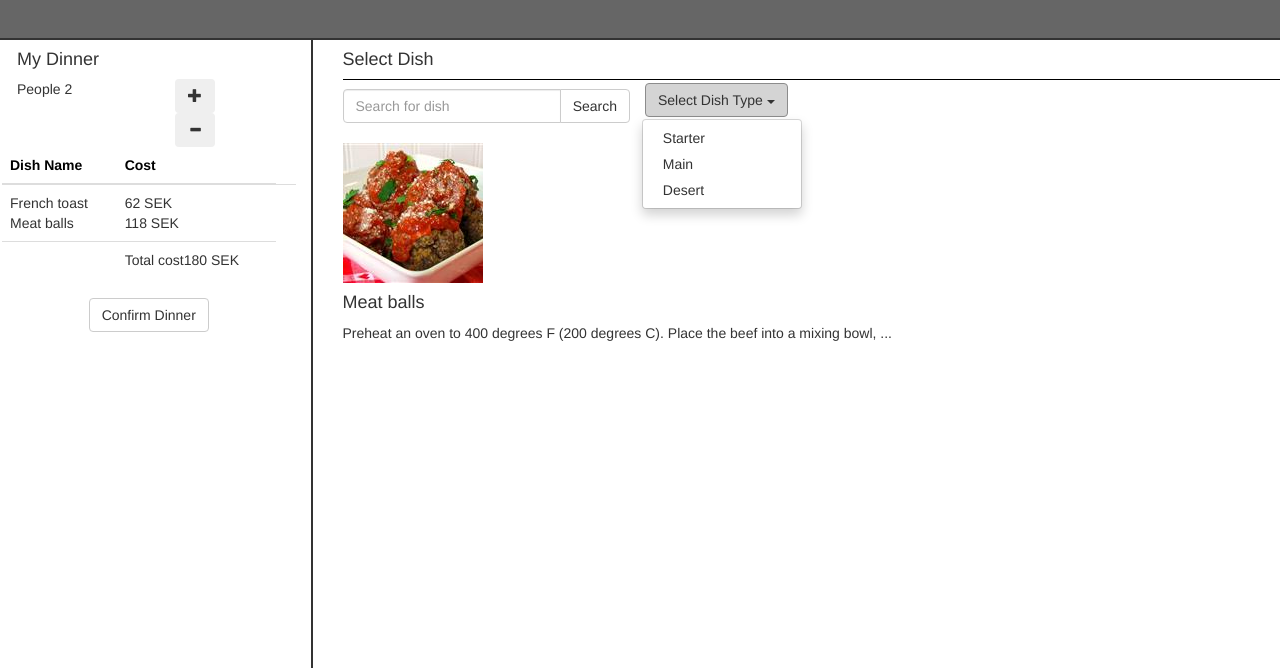
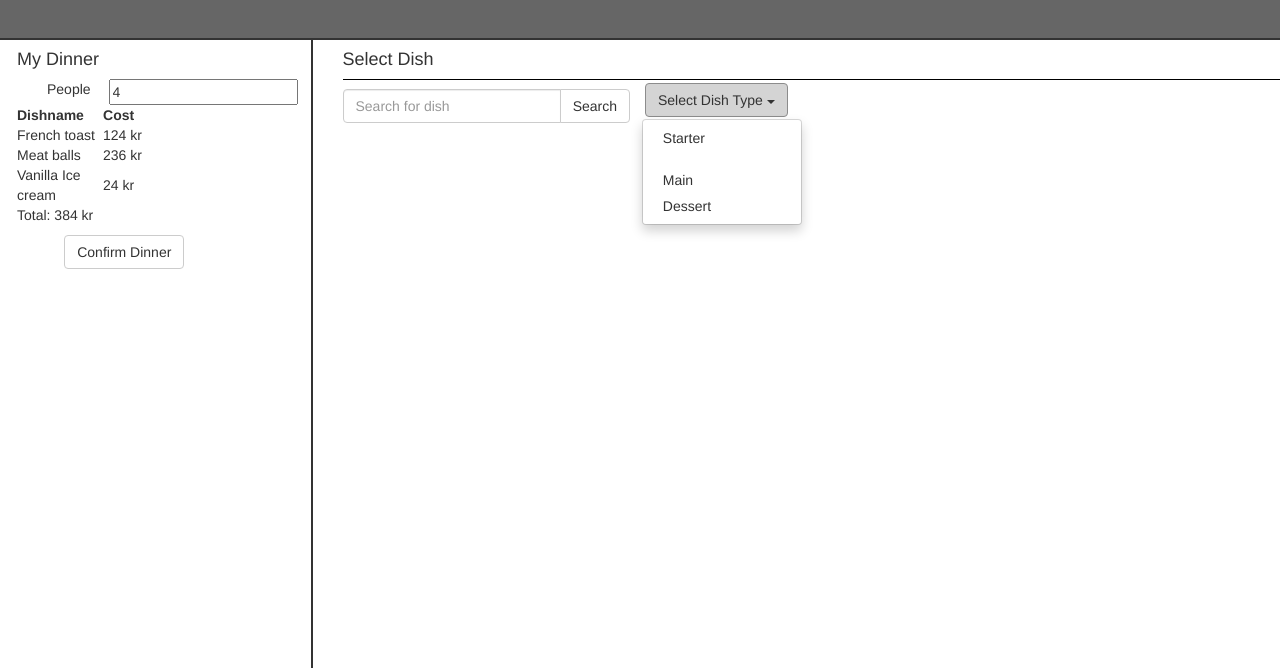
Before and after one commit to emmaklint/iprog, a plain HTML site: page lab2/dinnerview2.html in a window 1280 px wide. Both pictures are taken after a click on the button "Select Dish Type". Shown: the part 132-800 px from the top of the page. Drawn offline with nearby package versions, Linux system fonts and the light colour scheme.

Commit message:
Fixat så att view 4 visar view 2. Uppdaterat view 2 och 3.

```diff
--- a/lab2/dinnerView4.html
+++ b/lab2/dinnerView4.html
@@ -16,7 +16,23 @@
 		<div class="page-title">
 		    <h1>DINNER PLANNER<small> From the best chefs in the world directly into your kitchen.</small></h1>
 		</div>
-        <div>
+        <div class="row">
+            <div id="left-column" class="col-md-2">
+                <div class="left-content col-md-10">
+                    <h4>My Dinner</h4>
+                    <div class="col-md-12">
+                        <div class="col-md-4">People</div>
+                        <div id="number" class="col-md-6"></div>
+                    </div>
+
+                        <table id="table" width="70%"></table>
+                        <span id="totalPrice"></span>
+
+                        <button type="button" class="btn btn-default" style="display: block; margin: 0 auto;">Confirm Dinner</button>
+                </div>
+            </div>
+
+            <div id="right-content col-md-10">
                 <div id="dish" class="col-md-4">
                     <button type="button">back to Select Dish</button>
                 </div>
@@ -26,9 +42,8 @@
                         <span id="totalDishPrice"></span>
                         <button type="button">Confirm dish</button>
                     </div>
-
             </div>
-
+        </div>
     </div>
 
 
@@ -42,8 +57,8 @@
 	<!-- The application JavaScript code -->
 	<script src="js/app.js"></script>
 	<script src="js/model/dinnerModel.js"></script>
-	<script src="js/view/exampleView.js"></script>
+    <script src="js/view/dinnerView2.js"></script>
 	<script src="js/view/dinnerView4.js"></script>
-	<script src="js/view/exampleViewController.js"></script>
+<!--<script src="js/view/exampleViewController.js"></script> -->
   </body>
 </html>
--- a/lab2/dinnerview2.html
+++ b/lab2/dinnerview2.html
@@ -115,40 +115,17 @@
         <div id="left-column" class="col-md-2">
           <div class="left-content col-md-10">
             <h4>My Dinner</h4>
-
-          <div id="number-of-guests" class="col-md-8">
-            People <span id="numberOfGuests"></span>
+            <div class="col-md-12">
+              <div class="col-md-4">People</div>
+              <div id="number" class="col-md-6"></div>
             </div>
 
-          <div class="col-md-2">
-            <button id="plusGuest" class="btn"><span class="glyphicon glyphicon-plus"></span></button>
-            <button id="minusGuest" class="btn"><span class="glyphicon glyphicon-minus"></span></button>
-          </div>
-          </div>
-
-       <table class="table left-table">
-          <thead>
-            <tr>
-              <th>Dish Name</th>
-                <th>Cost</th>
-              </tr>
-            </thead>
-            <tbody>
-             <tr>
-                <td><span id="dish-name"></span></td>
-                <td><span id="dish-cost"></span></td>
-                <td>
-              </tr>
-              <tr>
-                <td>  </td>
-                <td><span id="dinnerCost"></span> SEK</td>
-              </tr>
-            </tbody>
-        </table>
+            <table id="table" width="70%"></table>
+            <span id="totalPrice"></span>
 
             <button type="button" class="btn btn-default" style="display: block; margin: 0 auto;">Confirm Dinner</button>
            </div>
-
+          </div>
         <div id="right-column" class="col-md-2">
           <div id="search-bar" class="col-md-4">
           <h4>Select Dish</h4>
@@ -156,23 +133,23 @@
           <div class="input-group">
             <input type="text" class="form-control" placeholder="Search for dish">
             <span class="input-group-btn">
-          <button class="btn btn-default" type="button">Search</button></span>
+              <button class="btn btn-default" type="button">Search</button>
+            </span>
           </div>
         </div>
 
         <div class="dropdown">
           <button class="btn btn-default dropdown-toggle" type="button" data-toggle="dropdown">Select Dish Type
-      <span class="caret"></span></button>
+            <span class="caret"></span>
+          </button>
           <ul class="dropdown-menu">
-        <li><a href="">Starter</a></li>
-        <li><a href="">Main</a></li>
-        <li><a href="">Desert</a></li>
+            <li><a onclick="newType('starter')">Starter</p></li>
+            <li><a onclick="newType('main dish')">Main</a></li>
+            <li><a onclick="newType('dessert')">Dessert</a></li>
           </ul>
         </div>
 
-    <div class="right-content col-md-10">
-
-    </div>
+    <div class="right-content col-md-10"></div>
 
 
     <!-- jQuery -->
@@ -185,6 +162,6 @@
   <script src="js/model/dinnerModel.js"></script>
   <script src="js/view/dinnerView2.js"></script>
   <script src="js/view/dinnerView3.js"></script>
-  <script src="js/view/exampleViewController.js"></script>
+  <!-- <script src="js/view/exampleViewController.js"></script> -->
   </body>
 </html>
--- a/lab2/js/app.js
+++ b/lab2/js/app.js
@@ -1,15 +1,22 @@
 $(function() {
 	//We instantiate our model
 	var model = new DinnerModel();
+	var type = "main dish";
+	var filter = null;
+
+	model.makeMenu();
+	model.setNumberOfGuests(4)
+	model.addDishToMenu(1);
+	model.addDishToMenu(100);
+	model.addDishToMenu(201);
 
 	//And create the needed controllers and views
 
 	// var exampleView = new ExampleView($("#exampleView"),model);
 	//vardinnerView1=new DinnerView1($(".container"),model)
 	var dinnerView2 = new DinnerView2($("#left-column"),model);
-	var dinnerView3 = new DinnerView3($("#right-column"),model);
-	//var dinnerView4 = new DinnerView4($("container"), model);
-	// var dinnerView4 = new DinnerView4($("container"), model);
+	// var dinnerView3 = new DinnerView3($("#right-column"),model,type,filter);
+	var dinnerView4 = new DinnerView4($("#right-column"), model);
 	// var dinnerView5 = new DinnerView5($("container"), model);
 	//var dinnerView6 = new DinnerView6($("container"), model);
 
--- a/lab2/js/model/dinnerModel.js
+++ b/lab2/js/model/dinnerModel.js
@@ -9,27 +9,16 @@ var DinnerModel = function() {
 	}
 
 	this.setNumberOfGuests = function(num) {
-		return num;
+		this.guests = num;
 	}
 
 	// should return
 	this.getNumberOfGuests = function() {
-		number = this.setNumberOfGuests(2);
-		return number;
+		return this.guests;
 		}
 
 	//Returns the dish that is on the menu for selected type
 	this.getSelectedDish = function(type) {
-	// 	if (menu.starter.type == type){
-	// 		return menu.starter.name;
-	// 	}
-	// 	else if (menu.main.type == type){
-	// 		return menu.main.name;
-	// 	}
-
-	// 	else if (menu.dessert.type==type){
-	// 		return menu.dessert.name;
-	// 	}
 		return this.getDish(this.menu["type"]);
 
 		 }
--- a/lab2/js/view/dinnerView2.js
+++ b/lab2/js/view/dinnerView2.js
@@ -1,40 +1,22 @@
 var DinnerView2 = function (container,model) {
 
-	this.numberOfGuests = container.find("#numberOfGuests");
+	$("#number").append('<input type="number" min="1" value="' + model.getNumberOfGuests() + '"></input>')
 
-	//this.menuDish = container.find("#menu-dish");
-	//this.menuDishCost = container.find("#menu-dish-cost");
-	this.plusButton = container.find("#plusGuest");
-	this.minusButton = container.find("#minusGuest");
-
-	this.price = container.find("#dinnerCost");
-	this.DishCost = container.find("#dish-cost");
-	this.DishName=container.find("#dish-name");
-
-
-	model.makeMenu();
-	model.addDishToMenu(1);
-	model.addDishToMenu(100);
-	//model.addDishToMenu(201);
+	$("#table").append('<tr><th>Dishname</th><th>Cost</th></tr>');
+	$("#totalPrice").append('<p>Total: ' + model.getTotalMenuPrice() + ' kr</p>');
 
 	var menu = model.getFullMenu();
-	var dishprice=model.getDishPrice(1);
-	var dishprice2=model.getDishPrice(100);
 
-	this.DishName.append("<div>"+menu[0].name+"</div>");
-	this.DishName.append("<div>"+menu[1].name+"</div>");
+for (var i = 0; i < menu.length; i++) {
+	costInfo(menu[i],model);
+	}
+}
 
+var costInfo = function(dish, model) {
+	var cost = model.getDishPrice(dish.id);
 
-	this.DishCost.append("<div>"+dishprice+" SEK"+"</div>");
-	this.DishCost.append("<div>"+dishprice2+" SEK"+"</div>");
+	var dishName = ('<td width="30%">' + dish.name + '</td>')
+	var dishCost = ('<td width="30%">' + cost + ' kr' + '</td>')
 
-
-	//this.DishCost.append("<div>"+"0 SEK"+"</div>");
-	//this.DishName.append("<div>"+"pending"+"</div>");
-
-
-	this.numberOfGuests.html(model.getNumberOfGuests());
-	this.price.append("Total cost"+ model.getTotalMenuPrice());
-
-
+	$("#table").append('<tr>' + dishName + dishCost + '</tr>')
 }
--- a/lab2/js/view/dinnerView3.js
+++ b/lab2/js/view/dinnerView3.js
@@ -1,24 +1,17 @@
-var DinnerView3 = function (container,model) {
+var DinnerView3 = function (container,model,type,filter) {
 
-	// Hämta antal gäster
-	num = model.getNumberOfGuests();
+	var allDishes = model.getAllDishes(type, filter);
 
-	// Skicka in måltiden i dishInfo
-	var dish = model.getDish(100);
-	dishInfo(dish, model);
+	for (var i = 0; i < allDishes.length; i++) {
+		dishInfo(allDishes[i]);
+	}
 }
 
 var dishInfo = function(dish, model) {
-	// Skapa en div för hela rätten, lägg till titel, bild och beskrivning.
-	// Hämta ut alla ingredienser med kostnad och lägg i separat div.
-	// Hämta total kostnad
 
+	var dishImg = ('<img src="images/' + (dish.image) + '"/>');
+	var dishName = ('<h4>' + dish.name + '</h4>');
+	var dishDesc = ("<p>" + dish.description.slice(0,85) + "..."+"</p>");
 
-
-//NOTE TO SELF: GÖR SÅ ATT ALLA HÄMTAS UT!
-	var dishContainer = $(".right-content").append('<div class="dishes"></div>');
-	dishContainer.append('<img src="images/' + (dish.image) + '"/>');
-	dishContainer.append('<h4>' + dish.name + '</h4>');
-	dishContainer.append("<p>" + dish.description.slice(0,85) + "..."+"</p>");
-
+	$(".right-content").append('<div class="dish col-md-4">' + dishImg + dishName + dishDesc + '</div>')
 }
--- a/lab2/js/view/dinnerView5.js
+++ b/lab2/js/view/dinnerView5.js
@@ -1,11 +1,5 @@
 //ExampleView Object constructor
 var DinnerView5 = function (container, model) {
-
-	// Setting up a menu --> Remove in lab3 <--
-	model.makeMenu();
-	model.addDishToMenu(1);
-	model.addDishToMenu(100);
-	model.addDishToMenu(201);
 
 	var menu = model.getFullMenu();
 
--- a/lab2/js/view/dinnerView6.js
+++ b/lab2/js/view/dinnerView6.js
@@ -1,11 +1,5 @@
 //ExampleView Object constructor
 var DinnerView6 = function (container, model) {
-
-	// Setting up a menu --> Remove in lab3 <--
-	model.makeMenu();
-	model.addDishToMenu(1);
-	model.addDishToMenu(100);
-	model.addDishToMenu(201);
 
 	var menu = model.getFullMenu();
 
```
Also changed, not shown: lab2/dinnerView5.html (+1 -1 lines), lab2/dinnerView6.html (+1 -1 lines), lab2/dinnerview3.html (+4 -2 lines). Lines whose indentation alone changed are shown as unchanged.
